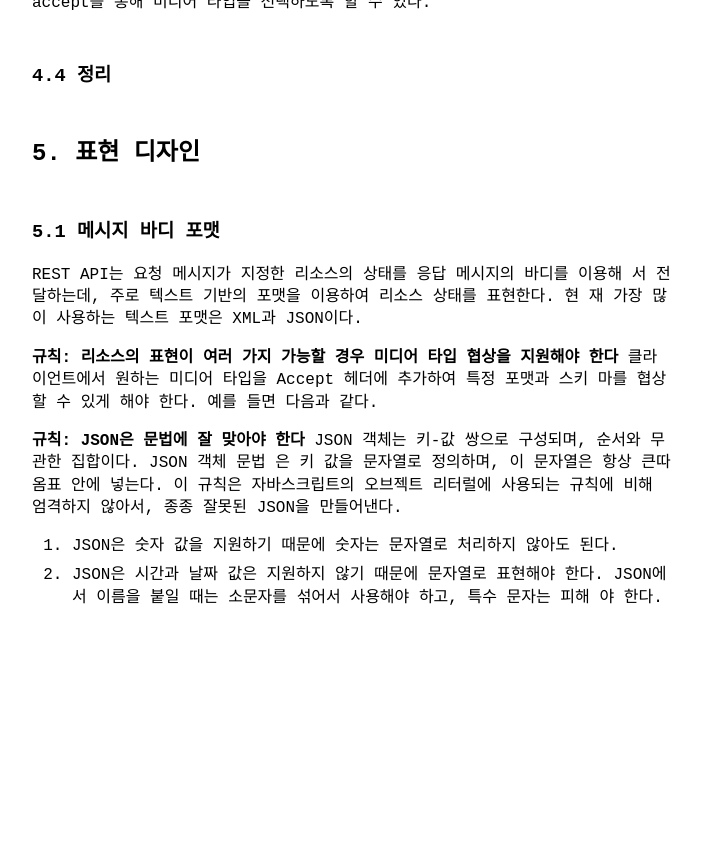
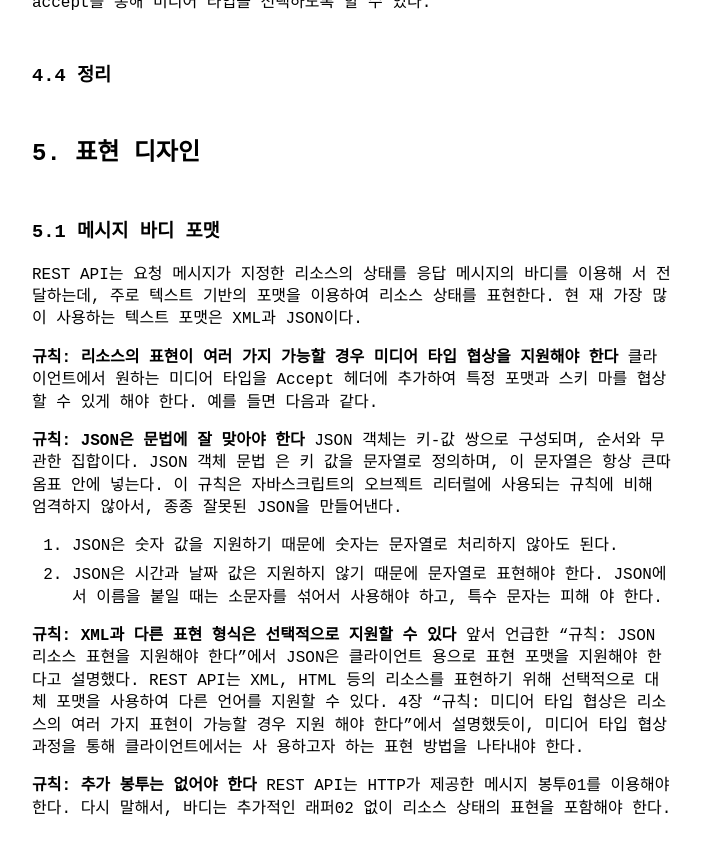
Before and after one commit to khjzzm/khjzzm.github.io, a Jekyll site: the page built from _posts/2023-02-22-Rest-API-Design-Pattern.md, in a window 1280 px wide and 900 px high, scrolled down 16132 px. Shown: the top 855 px of the window, without its empty margins (288-990 px from the left). Built offline with Jekyll 4.4.1, drawn with Linux system fonts in a browser that asks for light colours; before the commit the page ends 16821 px from its top, so only the background shows below that.

Commit message:
xml, 추가 봉투

```diff
--- a/_posts/2023-02-22-Rest-API-Design-Pattern.md
+++ b/_posts/2023-02-22-Rest-API-Design-Pattern.md
@@ -478,3 +478,12 @@ JSON 객체는 키-값 쌍으로 구성되며, 순서와 무관한 집합이다.
 1. JSON은 숫자 값을 지원하기 때문에 숫자는 문자열로 처리하지 않아도 된다.
 2. JSON은 시간과 날짜 값은 지원하지 않기 때문에 문자열로 표현해야 한다.
 JSON에서 이름을 붙일 때는 소문자를 섞어서 사용해야 하고, 특수 문자는 피해 야 한다.
+
+**규칙: XML과 다른 표현 형식은 선택적으로 지원할 수 있다**
+앞서 언급한 “규칙: JSON 리소스 표현을 지원해야 한다”에서 JSON은 클라이언트 용으로 표현 포맷을 지원해야 한다고 설명했다.
+REST API는 XML, HTML 등의 리소스를 표현하기 위해 선택적으로 대체 포맷을 사용하여 다른 언어를 지원할 수 있다.
+4장 “규칙: 미디어 타입 협상은 리소스의 여러 가지 표현이 가능할 경우 지원 해야 한다”에서 설명했듯이,
+미디어 타입 협상 과정을 통해 클라이언트에서는 사 용하고자 하는 표현 방법을 나타내야 한다.
+
+**규칙: 추가 봉투는 없어야 한다**
+REST API는 HTTP가 제공한 메시지 봉투01를 이용해야 한다. 다시 말해서, 바디는 추가적인 래퍼02 없이 리소스 상태의 표현을 포함해야 한다.
```
